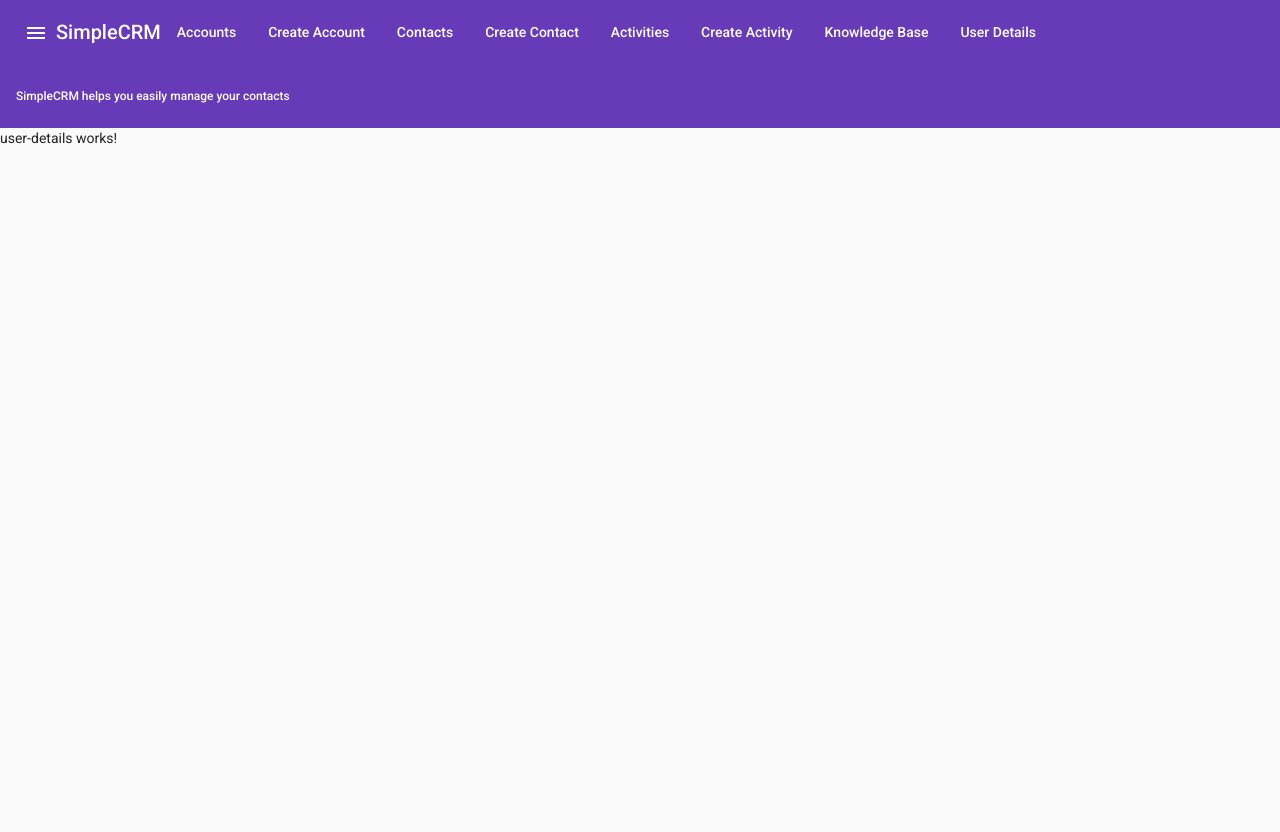
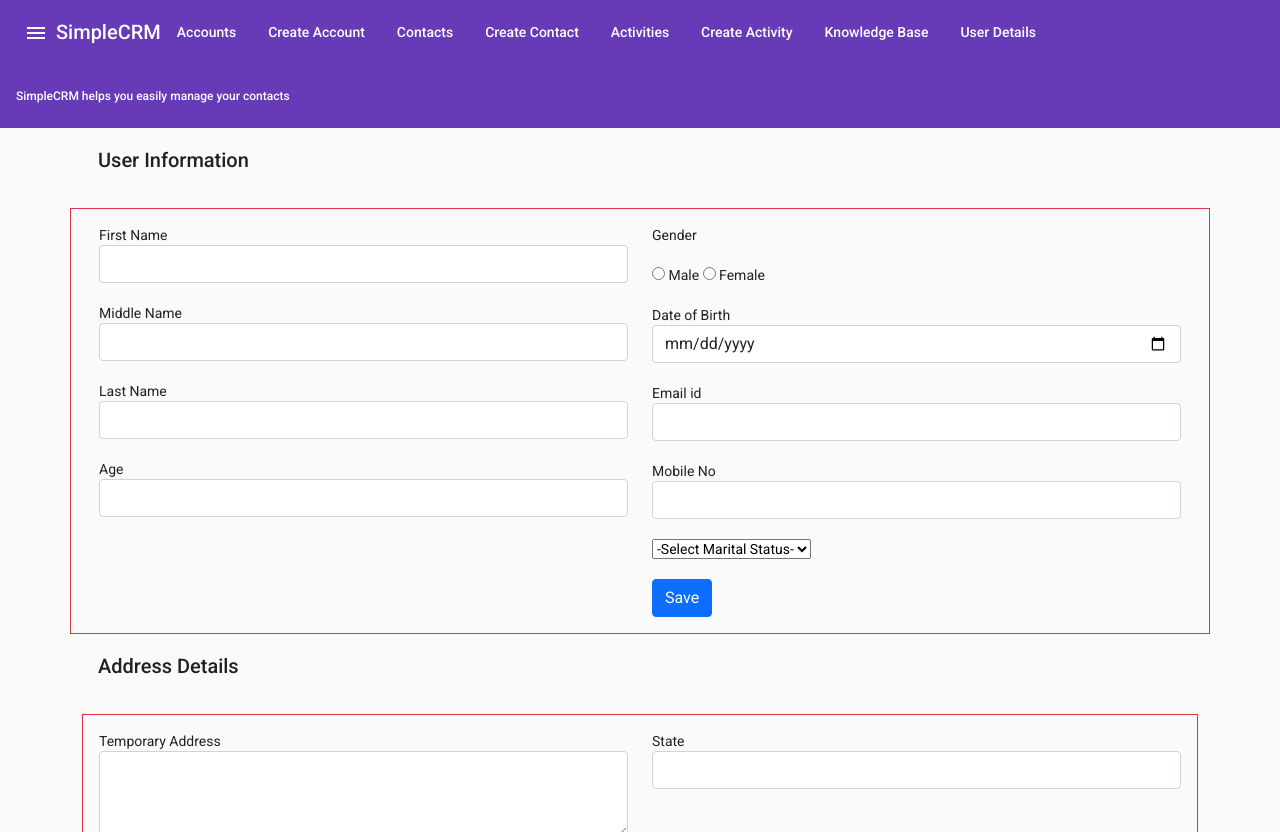
Before and after one commit to aniket947/knowledgeBase, an Angular app: page /user-details in a window 1280 px wide. Built offline with nearby package versions, Linux system fonts and the light colour scheme.

Commit message:
user info and Qualification changes

```diff
--- a/src/app/user-details/user-details.component.html
+++ b/src/app/user-details/user-details.component.html
@@ -1 +1,155 @@
-<p>user-details works! </p>
+<div class="container">
+    <h2 class="container p-3  ">User Information</h2>
+    <div class="row border border-danger p-3">
+
+        <div class="col-md-6">
+            <label>First Name</label>
+            <input type="text" class="form-control" name="fullName" [(ngModel)]="userObj.firstName"><br>
+
+
+
+            <label>Middle Name</label>
+            <input type="text" class="form-control" name="fullName" [(ngModel)]="userObj.middleName"><br>
+
+
+            <label>Last Name</label>
+            <input type="text" class="form-control" name="fullName" [(ngModel)]="userObj.lastName"><br>
+            <label>Age</label>
+            <input type="number" class="form-control" name="fullName" [(ngModel)]="userObj.userAge">
+        </div>
+        <div class="col-md-6">
+            <div class="form-group"> Gender<br><br>
+                <label class="radio-inline">
+                    <input type="radio" name="gender" value="male" [(ngModel)]="userObj.userGender">
+                    Male
+                    <input type="radio" name="gender" value="female" [(ngModel)]="userObj.userGender">
+                    Female
+                </label>
+
+            </div><br>
+            <div class="form-group">
+                <label for="dateOfBirth">Date of Birth</label>
+                <input id="dateOfBirth" name="dateOfBirth" type="date" class="form-control"
+                    [(ngModel)]="userObj.userDob">
+            </div><br>
+            <div class="form-group">
+                <label>Email id</label>
+                <input type="text" class="form-control" name="fullName" [(ngModel)]="userObj.usermailId">
+            </div><br>
+            <div class="form-group">
+                <label>Mobile No</label>
+                <input type="number" class="form-control" name="fullName" [(ngModel)]="userObj.userMobile">
+            </div><br>
+            <div class="form-group">
+                <select name="marital_status" id="marital_status" [(ngModel)]="userObj.userMarriedStatus">
+                    <option value="">-Select Marital Status-</option>
+                    <option value="Single">Single</option>
+                    <option value="Married">Married</option>
+                    <option value="Divorced">Divorced</option>
+                </select>
+
+            </div><br>
+            <button (click)="saveUserInfo()" class="btn btn-primary width-2px height 4px,float-right">Save</button>
+        </div>
+
+    </div>
+
+</div>
+<div class="container">
+    <h2 class="container p-3">Address Details</h2>
+    <div class="border border-danger p-3">
+        <div class="row">
+            <div class="col-md-6">
+                <label>Temporary Address</label>
+                <textarea name="message" rows="3" cols="4" class="form-control"
+                    [(ngModel)]="userAddr.temp.address"> </textarea>
+            </div>
+            <div class="col-md-6">
+
+                <label>State</label>
+                <input type="text" class="form-control" [(ngModel)]="userAddr.temp.state">
+            </div>
+        </div>
+        <div class="row" style="padding-top: 10px;">
+            <div class="col-md-6">
+                <label>City</label>
+                <input type="text" class="form-control" [(ngModel)]="userAddr.temp.city">
+            </div>
+            <div class="col-md-6">
+
+                <label>Pin Code</label>
+                <input type="text" class="form-control" [(ngModel)]="userAddr.temp.pincode">
+            </div>
+
+        </div>
+        <hr>
+        <div class="row">
+            <div class="col-md-6">
+                <label>Permanant Address</label>
+                <div class="checkbox">
+                    <label><input type="checkbox" (click)="copyTempAddress($event)"> Is this your permanant
+                        Address</label>
+                </div>
+                <textarea name="message" rows="3" cols="4" class="form-control"
+                    [(ngModel)]="userAddr.perm.address"> </textarea>
+            </div>
+            <div class="col-md-6">
+
+                <label>State</label>
+                <input type="text" class="form-control" [(ngModel)]="userAddr.perm.state">
+            </div>
+        </div>
+        <div class="row" style="padding-top: 10px;">
+            <div class="col-md-6">
+                <label>City</label>
+                <input type="text" class="form-control" [(ngModel)]="userAddr.perm.city">
+            </div>
+            <div class="col-md-6">
+
+                <label>Pin Code</label>
+                <input type="text" class="form-control" [(ngModel)]="userAddr.perm.pincode">
+            </div>
+
+        </div>
+
+    </div>
+</div>
+
+<div class="container">
+    <h2 class="container p-3 ">Educational Details</h2>
+    <div class="row border border-danger p-3">
+        <div class="row">
+            <div class="col-md-3">
+                Qualification
+                <div class="form-group">
+                    <select [(ngModel)]="qualificationObj.selectedQualification">
+                        <option value="">Select Qualiication </option>
+                        <option value="SSC">SSC</option>
+                        <option value="HSC">HSC</option>
+                        <option value="Diploma">Diploma</option>
+                        <option value="Graduate">Gratuate</option>
+                        <option value="Post Graduate">Post Graduate</option>
+                    </select>
+
+                </div>
+                {{qualificationObj.selectedQualification}} Anjncj
+            </div>
+            <div class="col-md-3">
+                <label
+                    *ngIf="qualificationObj.selectedQualification=='SSC'|| qualificationObj.selectedQualification=='HSC'">Board</label>
+                <label
+                    *ngIf="!(qualificationObj.selectedQualification=='SSC'|| qualificationObj.selectedQualification=='HSC')">University</label>
+                <input type="text" class="form-control" [(ngModel)]="qualificationObj.selectedBoard">
+            </div>
+            <div class="col-md-3">
+                <label>Percentage/CGPA</label>
+                <input type="text" class="form-control" [(ngModel)]="qualificationObj.selectedpercentage">
+            </div>
+            <div class="col-md-3">
+                <label>buttons</label><br>
+                <button type="button" (click)="addQualificationDetails()" class="btn btn-primary">Add
+                    Qualiication</button>
+            </div>
+        </div>
+    </div>
+</div>
--- a/src/app/user-details/user-details.component.ts
+++ b/src/app/user-details/user-details.component.ts
@@ -7,9 +7,69 @@ import { Component, OnInit } from '@angular/core';
 })
 export class UserDetailsComponent implements OnInit {
 
+
+  // firstName:string | undefined; // declare propery
+
+
+  userObj = {                          // declare property in object
+    userMarriedStatus: '',
+    firstName: '',
+    middleName: '',
+    lastName: '',
+    userAge: '',
+    userGender: '',
+    userDob: '',
+    usermailId: '',
+    userMobile: ''
+  };
+
+  userAddr = {
+    temp: {
+      state: '',
+      city: '',
+      address: '',
+      pincode: ''
+    },
+    perm: {
+      state: '',
+      city: '',
+      address: '',
+      pincode: ''
+    }
+  }
+  qualificationObj = {
+    selectedQualification: '',
+    selectedBoard: '',
+    selectedpercentage: '',
+  }
+
   constructor() { }
 
   ngOnInit(): void {
   }
 
+  copyTempAddress(event: any) {
+    if (event.currentTarget.checked) {
+      this.userAddr.perm = this.userAddr.temp;
+    }
+    else {
+      this.userAddr.perm = {
+        state: '',
+        city: '',
+        address: '',
+        pincode: ''
+      };
+    }
+  }
+
+  saveUserInfo() {
+    console.log(this.userObj);
+  }
+
+  qualification() {
+
+  }
+  addQualificationDetails() {
+
+  }
 }
```
